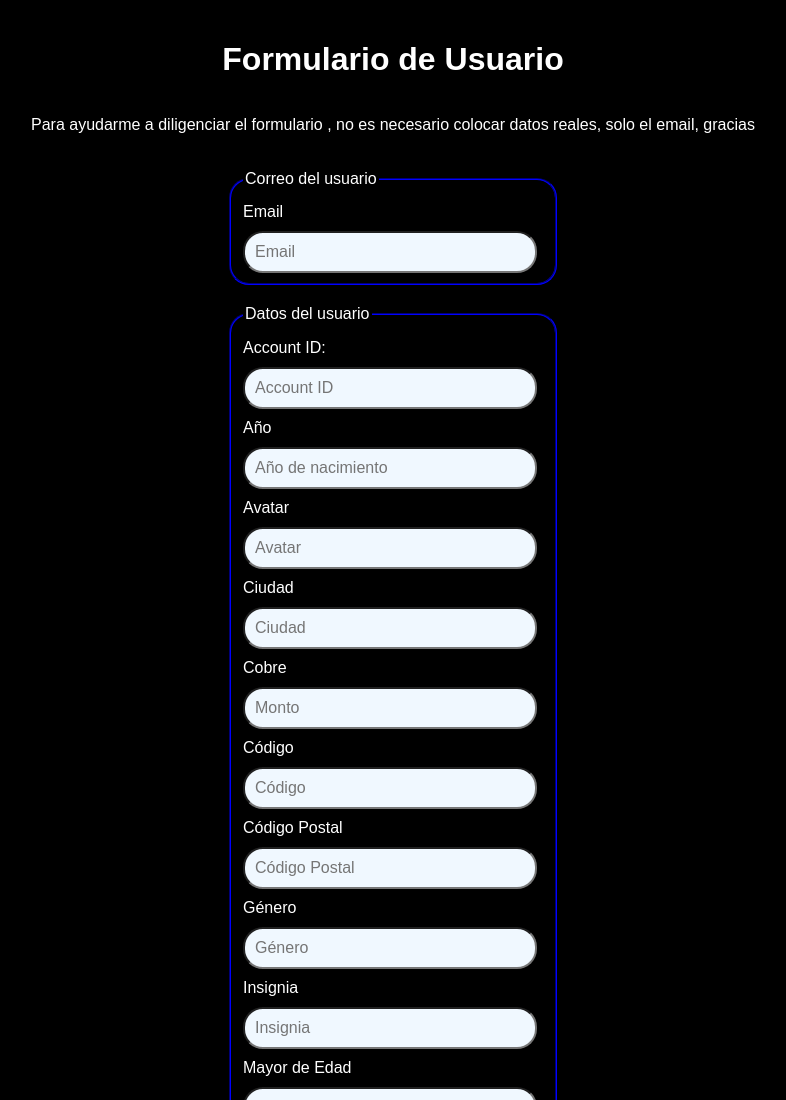
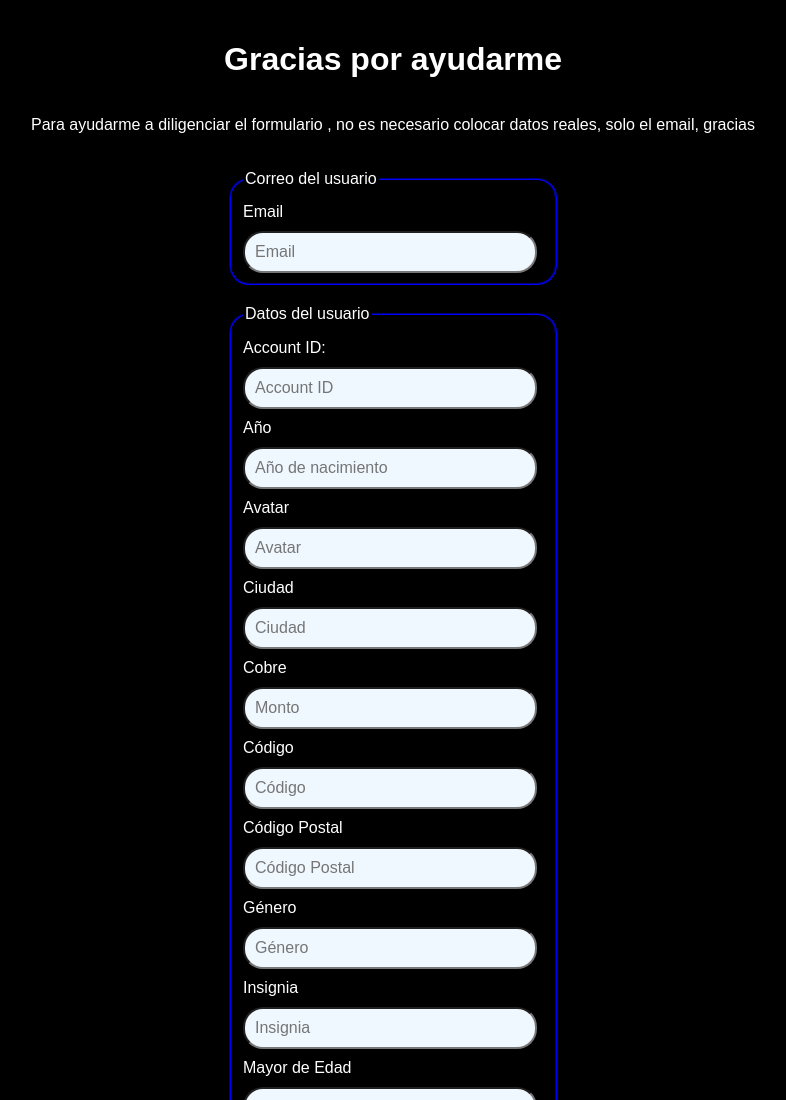
Before and after one commit to INGsebas14/formulario-prueba-pagina-web, a website: page index.html in a window 1280 px wide. Shown: the top 1100 px of the page, without its empty margins (247-1033 px from the left). Drawn offline with Linux system fonts and the light colour scheme.

Commit message:
Animamos el titulo y que cambie de texto

```diff
--- a/app.js
+++ b/app.js
@@ -69,3 +69,50 @@ userForm.addEventListener('submit', async (e) => {
     alert('Hubo un error al guardar los datos. Inténtalo de nuevo.');
   }
 });
+
+const textos = [ "Bienvenido", "Gracias por ayudarme","Formulario de Usuario"];
+/*
+let i = 0;
+function cambiarTexto() {
+    document.getElementById("texto").innerHTML = textos[i];
+    i = (i + 1) % textos.length;
+}
+setInterval(cambiarTexto, 3000);
+*/
+
+    let indice = 0; // Índice inicial
+    let charIndex = 0; // Índice para las letras
+    let h1 = document.getElementById('titulo'); // Referencia al H1
+    let intervaloEscritura; // Intervalo para la animación de escritura
+
+    // Función para mostrar el texto letra por letra
+    function escribirTexto() {
+      // Obtenemos el texto actual del array según el índice
+      const textoActual = textos[indice];
+
+      // Si aún no se ha completado la animación de las letras
+      if (charIndex < textoActual.length) {
+        h1.textContent += textoActual[charIndex]; // Añadir la siguiente letra
+        charIndex++;
+      } else {
+        // Si se completó el texto, detener la animación y esperar 20 segundos
+        clearInterval(intervaloEscritura);
+        setTimeout(cambiarTexto, 3000); // Esperar 20 segundos antes de cambiar el texto
+      }
+    }
+
+    // Función para cambiar el texto
+    function cambiarTexto() {
+      // Resetear el índice de letras y el contenido del H1
+      h1.textContent = "";
+      charIndex = 0;
+
+      // Incrementar el índice del array de textos y volver al inicio si es necesario
+      indice = (indice + 1) % textos.length;
+
+      // Iniciar la animación de escritura letra por letra
+      intervaloEscritura = setInterval(escribirTexto, 100); // Cambia el número para ajustar la velocidad
+    }
+
+    // Iniciar la animación la primera vez
+    cambiarTexto();
--- a/index.html
+++ b/index.html
@@ -11,7 +11,7 @@
 </head>
 <body>
     <main>
-        <h1>Formulario de Usuario</h1>
+        <h1 id="titulo"></h1>
         <p>Para ayudarme a diligenciar el formulario , no es necesario colocar datos reales, solo el email, gracias</p>
         <form id="userForm">
             <fieldset id="userEmail">
```
